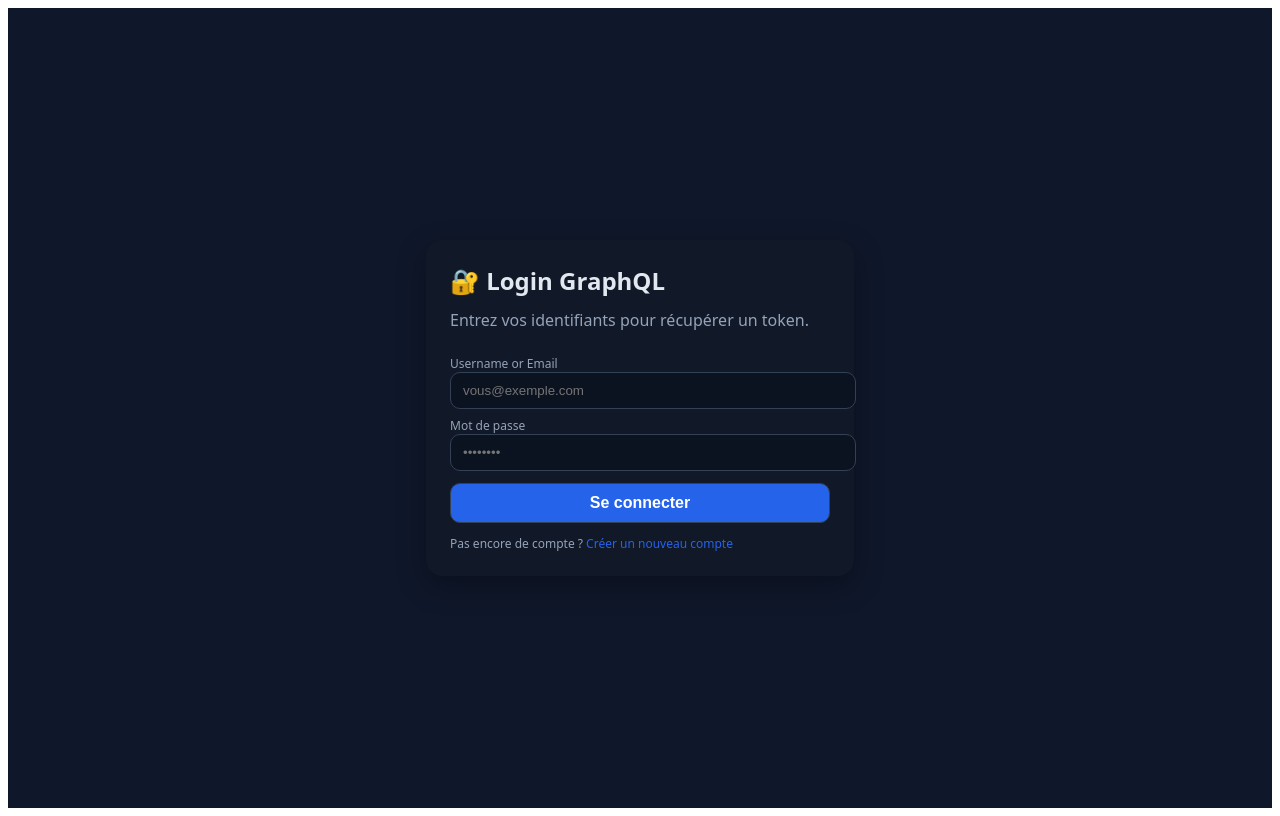
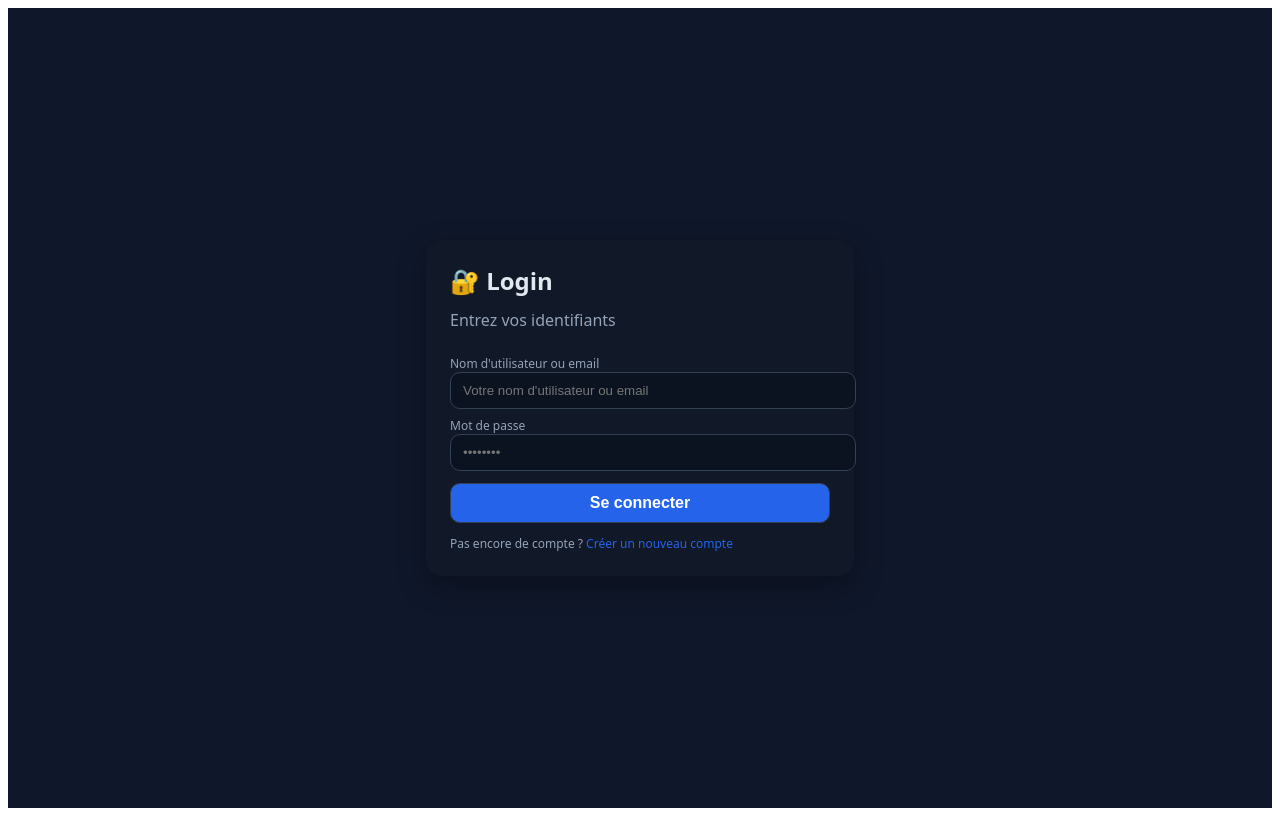
Before and after one commit to swan-lake-cloud/frontend-react-graphql, a React (Vite) app: page /login in a window 1280 px wide. Built offline with nearby package versions, Linux system fonts and the light colour scheme; no server answers.

Commit message:
change text in login page

```diff
--- a/src/App.tsx
+++ b/src/App.tsx
@@ -40,8 +40,8 @@ function AppContent() {
             fontFamily: 'system-ui, -apple-system, Segoe UI, Roboto, Ubuntu, Cantarell, Noto Sans, sans-serif'
           }}>
             <div style={{width: 380, background: '#111827', padding: 24, borderRadius: 16, boxShadow: '0 10px 30px rgba(0,0,0,0.3)'}}>
-              <h1 style={{marginTop: 0, marginBottom: 12, fontSize: 24}}>🔐 Login GraphQL</h1>
-              <p style={{marginTop: 0, marginBottom: 24, color: '#94a3b8'}}>Entrez vos identifiants pour récupérer un token.</p>
+              <h1 style={{marginTop: 0, marginBottom: 12, fontSize: 24}}>🔐 Login</h1>
+              <p style={{marginTop: 0, marginBottom: 24, color: '#94a3b8'}}>Entrez vos identifiants</p>
               <LoginForm onLoginSuccess={setUser} />
             </div>
           </div>
--- a/src/pages/LoginForm.tsx
+++ b/src/pages/LoginForm.tsx
@@ -56,13 +56,13 @@ export default function LoginForm({ onLoginSuccess }: LoginFormProps) {
   return (
     <form onSubmit={onSubmit}>
       <label style={{ display: 'block', marginBottom: 8 }}>
-        <span style={{ display: 'block', fontSize: 12, color: '#94a3b8' }}>Username or Email</span>
+        <span style={{ display: 'block', fontSize: 12, color: '#94a3b8' }}>Nom d'utilisateur ou email</span>
         <input
           value={identifier}
           onChange={(e) => setEmail(e.target.value)}
           type="text"
           required
-          placeholder="vous@exemple.com"
+          placeholder="Votre nom d'utilisateur ou email"
           style={{ width: '100%', padding: '10px 12px', borderRadius: 10, border: '1px solid #334155', background: '#0b1220', color: '#e2e8f0' }}
         />
       </label>
```
